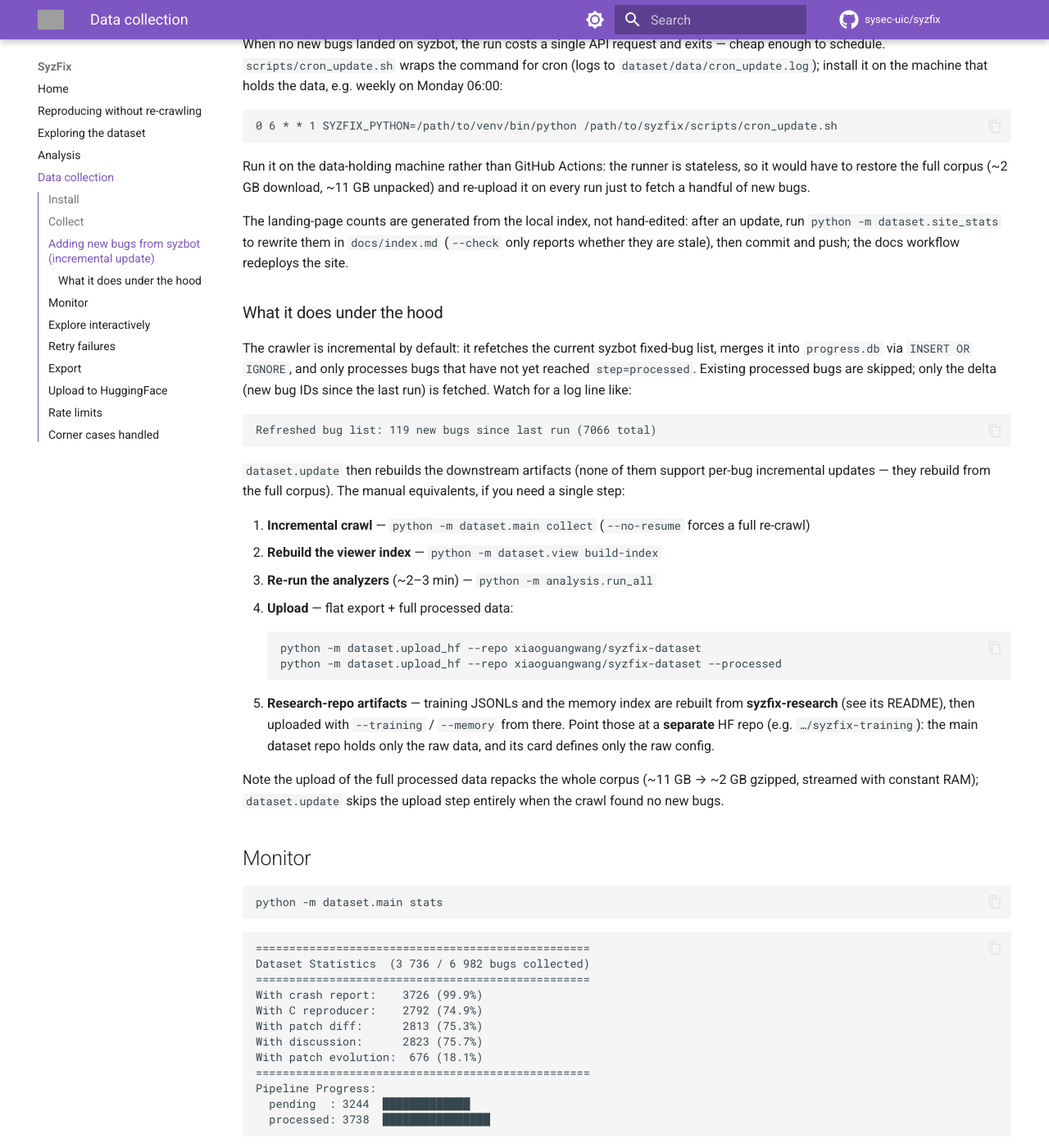
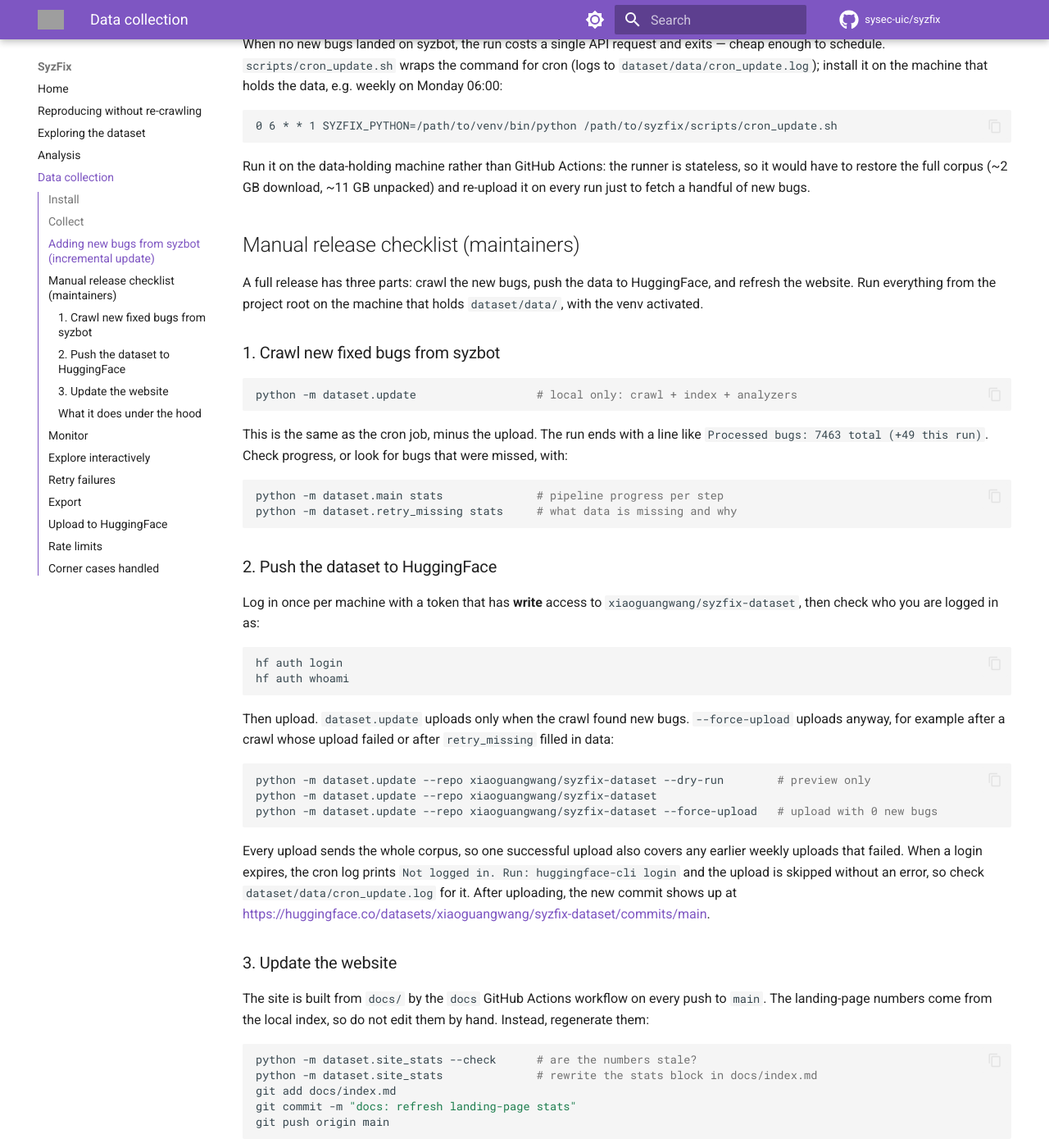
Before and after one commit to sysec-uic/SyzFix, an MkDocs documentation site: the page built from docs/collection.md, in a window 1280 px wide and 1400 px high, scrolled down 1037 px. Shown: the whole window at 82% size. Built offline with MkDocs 1.6.1 and Material for MkDocs 9.7.7, drawn with Linux system fonts in a browser that asks for light colours; comment, search, counter and statistics services are not loaded; some of the changed text lies outside the part shown; grey boxes are pictures that could not be loaded.

Commit message:
docs: manual release checklist — crawl, HuggingFace upload, website refresh

````diff
--- a/docs/collection.md
+++ b/docs/collection.md
@@ -58,10 +58,75 @@ stateless, so it would have to restore the full corpus (~2 GB download,
 ~11 GB unpacked) and re-upload it on every run just to fetch a handful of
 new bugs.
 
-The landing-page counts are generated from the local index, not hand-edited:
-after an update, run `python -m dataset.site_stats` to rewrite them in
-`docs/index.md` (`--check` only reports whether they are stale), then commit
-and push; the docs workflow redeploys the site.
+## Manual release checklist (maintainers)
+
+A full release has three parts: crawl the new bugs, push the data to
+HuggingFace, and refresh the website. Run everything from the project root
+on the machine that holds `dataset/data/`, with the venv activated.
+
+### 1. Crawl new fixed bugs from syzbot
+
+```bash
+python -m dataset.update                  # local only: crawl + index + analyzers
+```
+
+This is the same as the cron job, minus the upload. The run ends with a line
+like `Processed bugs: 7463 total (+49 this run)`. Check progress, or look for
+bugs that were missed, with:
+
+```bash
+python -m dataset.main stats              # pipeline progress per step
+python -m dataset.retry_missing stats     # what data is missing and why
+```
+
+### 2. Push the dataset to HuggingFace
+
+Log in once per machine with a token that has **write** access to
+`xiaoguangwang/syzfix-dataset`, then check who you are logged in as:
+
+```bash
+hf auth login
+hf auth whoami
+```
+
+Then upload. `dataset.update` uploads only when the crawl found new bugs.
+`--force-upload` uploads anyway, for example after a crawl whose upload failed
+or after `retry_missing` filled in data:
+
+```bash
+python -m dataset.update --repo xiaoguangwang/syzfix-dataset --dry-run        # preview only
+python -m dataset.update --repo xiaoguangwang/syzfix-dataset
+python -m dataset.update --repo xiaoguangwang/syzfix-dataset --force-upload   # upload with 0 new bugs
+```
+
+Every upload sends the whole corpus, so one successful upload also covers any
+earlier weekly uploads that failed. When a login expires, the cron log prints
+`Not logged in. Run: huggingface-cli login` and the upload is skipped without
+an error, so check `dataset/data/cron_update.log` for it. After uploading,
+the new commit shows up at
+<https://huggingface.co/datasets/xiaoguangwang/syzfix-dataset/commits/main>.
+
+### 3. Update the website
+
+The site is built from `docs/` by the `docs` GitHub Actions workflow on every
+push to `main`. The landing-page numbers come from the local index, so do not
+edit them by hand. Instead, regenerate them:
+
+```bash
+python -m dataset.site_stats --check      # are the numbers stale?
+python -m dataset.site_stats              # rewrite the stats block in docs/index.md
+git add docs/index.md
+git commit -m "docs: refresh landing-page stats"
+git push origin main
+```
+
+The site updates at <https://sysec-uic.github.io/SyzFix/> a minute or two after
+the workflow finishes (check the repo's **Actions** tab). To preview locally:
+
+```bash
+pip install mkdocs-material
+mkdocs serve                              # http://127.0.0.1:8000
+```
 
 ### What it does under the hood
 
````
